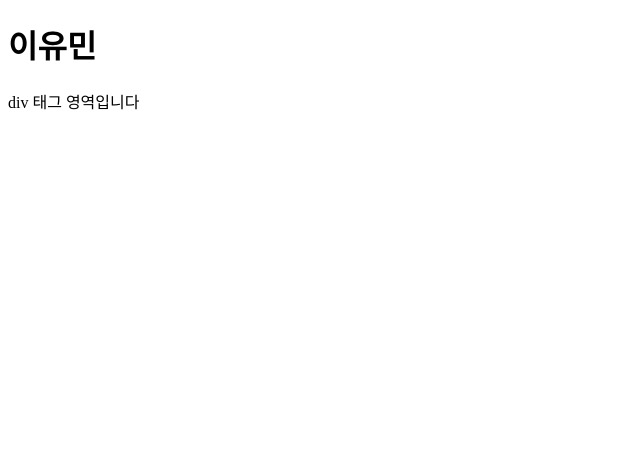
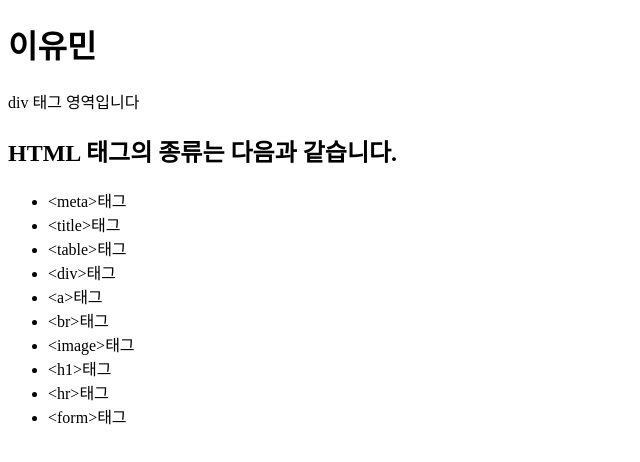
Before and after one commit to bySeiren02/HTML03, a plain HTML site: page index.html in a window 1280 px wide. Shown: the whole page, without its empty margins (0-640 px from the left). Drawn offline with Linux system fonts and the light colour scheme.

Commit message:
10줄추가

```diff
--- a/index.html
+++ b/index.html
@@ -8,5 +8,18 @@
 <body>
     <h1>이유민</h1>
     <div>div 태그 영역입니다</div>
+    <h2>HTML 태그의 종류는 다음과 같습니다.</h2>
+    <ul>
+        <li>&lt;meta&gt;태그</li>
+        <li>&lt;title&gt;태그</li>
+        <li>&lt;table&gt;태그</li>
+        <li>&lt;div&gt;태그</li>
+        <li>&lt;a&gt;태그</li>
+        <li>&lt;br&gt;태그</li>
+        <li>&lt;image&gt;태그</li>
+        <li>&lt;h1&gt;태그</li>
+        <li>&lt;hr&gt;태그</li>
+        <li>&lt;form&gt;태그</li>
+    </ul>
 </body>
 </html>
```
Also changed, not shown: 1 other file.
